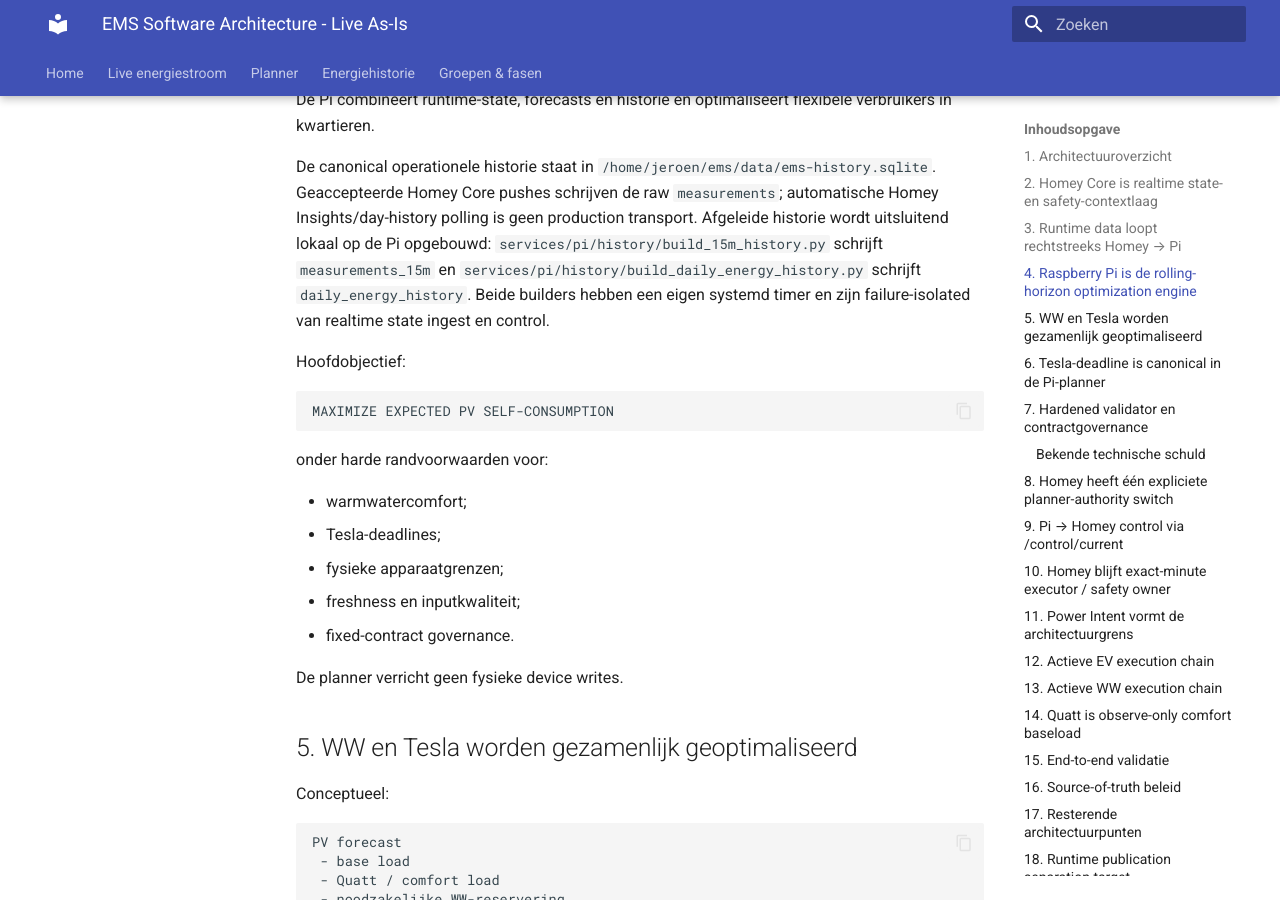
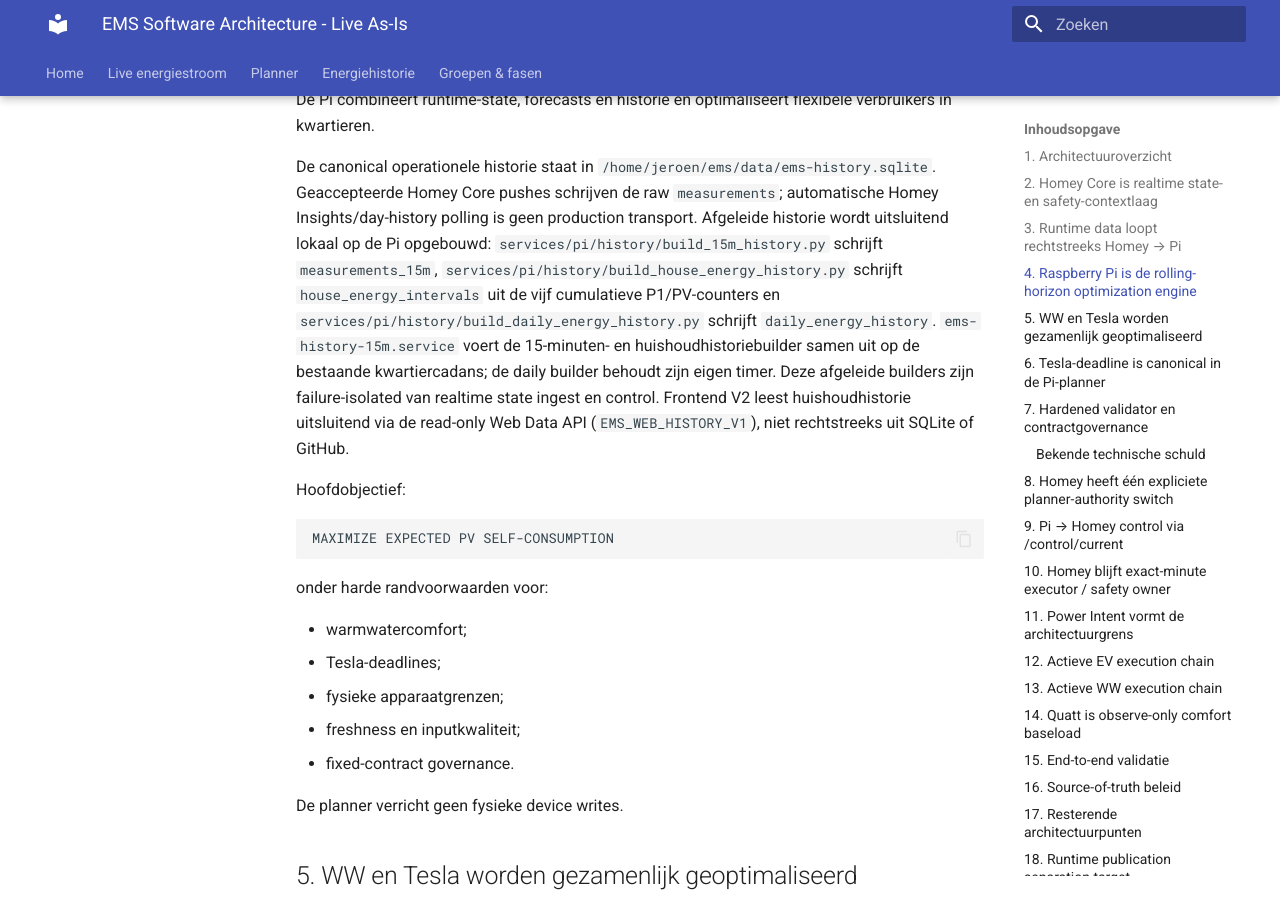
Before and after one commit to OnsKasteeltje/homey-energy-manual, an MkDocs documentation site: the page built from docs/architecture/ems-software-architecture-live.md, in a window 1280 px wide and 900 px high, scrolled down 2284 px. Built offline with MkDocs 1.6.1 and Material for MkDocs 9.7.7, drawn with Linux system fonts in a browser that asks for light colours.

Commit message:
Document canonical household history and V2 API

```diff
--- a/docs/architecture/ems-software-architecture-live.md
+++ b/docs/architecture/ems-software-architecture-live.md
@@ -89,7 +89,7 @@ UI/PUBLISH   -> website / GitHub artifacts
 
 De Pi combineert runtime-state, forecasts en historie en optimaliseert flexibele verbruikers in kwartieren.
 
-De canonical operationele historie staat in `/home/jeroen/ems/data/ems-history.sqlite`. Geaccepteerde Homey Core pushes schrijven de raw `measurements`; automatische Homey Insights/day-history polling is geen production transport. Afgeleide historie wordt uitsluitend lokaal op de Pi opgebouwd: `services/pi/history/build_15m_history.py` schrijft `measurements_15m` en `services/pi/history/build_daily_energy_history.py` schrijft `daily_energy_history`. Beide builders hebben een eigen systemd timer en zijn failure-isolated van realtime state ingest en control.
+De canonical operationele historie staat in `/home/jeroen/ems/data/ems-history.sqlite`. Geaccepteerde Homey Core pushes schrijven de raw `measurements`; automatische Homey Insights/day-history polling is geen production transport. Afgeleide historie wordt uitsluitend lokaal op de Pi opgebouwd: `services/pi/history/build_15m_history.py` schrijft `measurements_15m`, `services/pi/history/build_house_energy_history.py` schrijft `house_energy_intervals` uit de vijf cumulatieve P1/PV-counters en `services/pi/history/build_daily_energy_history.py` schrijft `daily_energy_history`. `ems-history-15m.service` voert de 15-minuten- en huishoudhistoriebuilder samen uit op de bestaande kwartiercadans; de daily builder behoudt zijn eigen timer. Deze afgeleide builders zijn failure-isolated van realtime state ingest en control. Frontend V2 leest huishoudhistorie uitsluitend via de read-only Web Data API (`EMS_WEB_HISTORY_V1`), niet rechtstreeks uit SQLite of GitHub.
 
 Hoofdobjectief:
 
```
